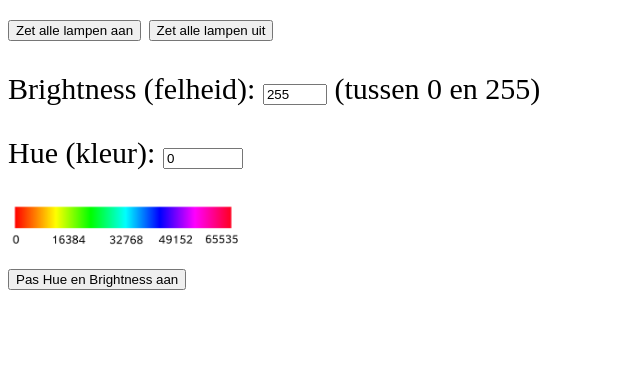
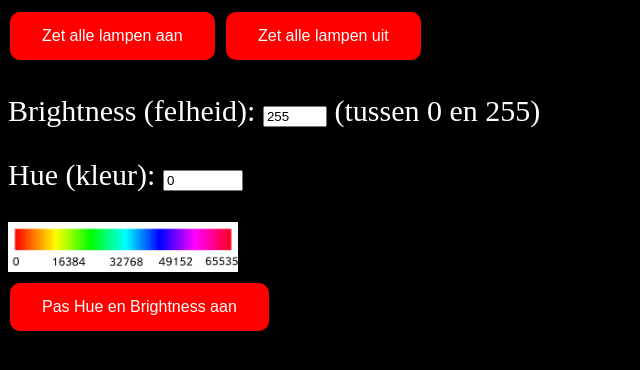
Before and after one commit to metiscoderclass/hue-demo, a plain HTML site: page index.html in a window 1280 px wide. Shown: the whole page, without its empty margins (0-640 px from the left). Drawn offline with Linux system fonts and the light colour scheme.

Commit message:
style veranderd

```diff
--- a/style.css
+++ b/style.css
@@ -1,13 +1,29 @@
 body {
   font-size: 30px;
-
+  background-color: black;
+  color: white;
 }
 
 #hueImage {
   /* float: center; */
   width: 230px;
+  background-color: white;
 }
 
 #hueImage::after {
   clear: both;
 }
+
+button {
+  background-color: red;
+  border: none;
+  color: white;
+  padding: 15px 32px;
+  text-align: center;
+  text-decoration: none;
+  /* display: inline-block; */
+  font-size: 16px;
+  margin: 4px 2px;
+  cursor: pointer;
+  border-radius: 10px;
+}
```
